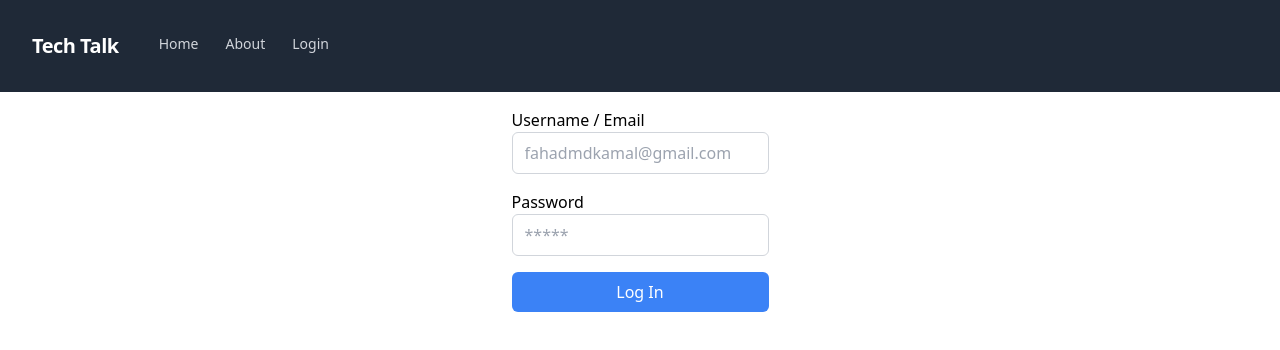
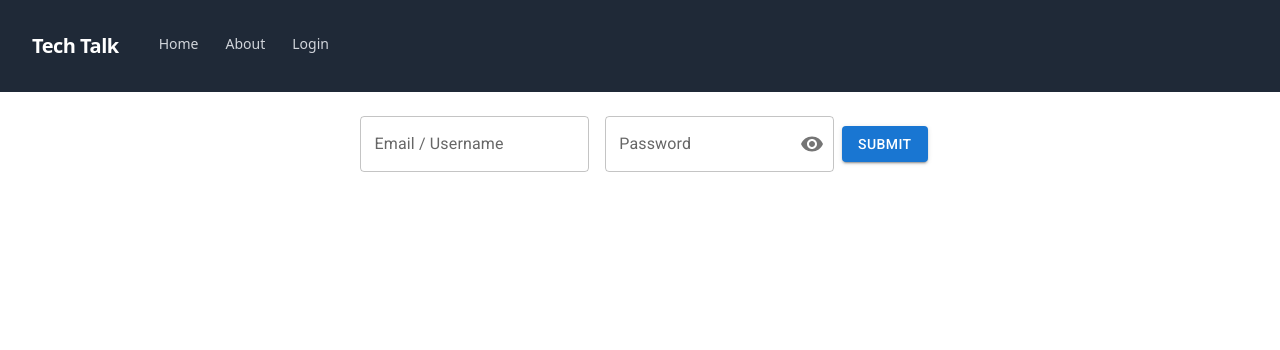
Before and after one commit to Fahad-Md-Kamal/Fiber-Blogs, a React (Vite) app in the folder blogs-spa/: page /login in a window 1280 px wide. Shown: the top 350 px of the page. Built offline with nearby package versions, Linux system fonts and the light colour scheme.

Commit message:
User Login API Integreated

```diff
--- a/blogs-spa/index.html
+++ b/blogs-spa/index.html
@@ -4,6 +4,10 @@
     <meta charset="UTF-8" />
     <link rel="icon" type="image/svg+xml" href="/pp.svg" />
     <meta name="viewport" content="width=device-width, initial-scale=1.0" />
+    <link rel="stylesheet" href="https://fonts.googleapis.com/css?family=Roboto:300,400,500,700&display=swap"/>
+    <link rel="stylesheet" href="https://fonts.googleapis.com/icon?family=Material+Icons"/>
+
+
     <title>FMK Blogs</title>
   </head>
   <body>
--- a/blogs-spa/package.json
+++ b/blogs-spa/package.json
@@ -10,6 +10,11 @@
     "preview": "vite preview"
   },
   "dependencies": {
+    "@emotion/react": "^11.11.0",
+    "@emotion/styled": "^11.11.0",
+    "@fontsource/roboto": "^4.5.8",
+    "@mui/icons-material": "^5.11.16",
+    "@mui/material": "^5.12.3",
     "react": "^18.2.0",
     "react-dom": "^18.2.0",
     "react-hook-form": "^7.43.9",
--- a/blogs-spa/src/index.css
+++ b/blogs-spa/src/index.css
@@ -1,6 +1,7 @@
 @tailwind base;
 @tailwind components;
 @tailwind utilities;
+
 
 
 nav {
--- a/blogs-spa/src/pages/authentications/Login.tsx
+++ b/blogs-spa/src/pages/authentications/Login.tsx
@@ -1,81 +1,69 @@
 import { useForm } from "react-hook-form";
 import { useNavigate } from "react-router-dom";
-import {
-  showFailureToaster,
-  showSuccessToaster,
-} from "../../components/Tosters";
+import { Button, IconButton, InputAdornment, InputLabel, OutlinedInput, TextField } from "@mui/material";
+import { loginApiService } from "../../services/authentication";
+import React, { useState } from "react";
+import Box from '@mui/material/Box';
+import FormControl from '@mui/material/FormControl';
+import Visibility from '@mui/icons-material/Visibility';
+import VisibilityOff from '@mui/icons-material/VisibilityOff';
+import { LoginFormInputs } from "../../types/authentication";
 
-type LoginFormInputs = {
-  username: string;
-  password: string;
-};
 
-function saveTokenToLocaStorage(token: string): boolean {
-  localStorage.setItem("blog-token", token);
-  localStorage.setItem("isLoggedin", "1");
-
-  return true;
-}
-
-function Login() {
+const Login: React.FC  = () => {
   const navigate = useNavigate();
   const { register, handleSubmit } = useForm<LoginFormInputs>();
-  let responseData: any;
+  const [showPassword, setShowPassword] = useState<boolean>(false);
+  const handleClickShowPassword = () => setShowPassword((show) => !show);
+  const handleMouseDownPassword = (event: React.MouseEvent<HTMLButtonElement>) => {
+    event.preventDefault();
+  };
 
   const onSubmit = async (data: LoginFormInputs) => {
-    try {
-      const response = await fetch("http://localhost:3000/login", {
-        method: "POST",
-        headers: {
-          "Content-Type": "application/json",
-          Authorization: "Bearer <insert JWT token here>",
-        },
-        body: JSON.stringify(data),
-      });
-      responseData = await response.json();
-      if (!response.ok) {
-        showFailureToaster(responseData.error);
-      } else if (saveTokenToLocaStorage(responseData.token)) {
-        showSuccessToaster("Logged in successfully");
-        navigate("/");
-      }
-    } catch (error) {
-      console.log(error);
-      showFailureToaster("Failed to login");
-    }
+    if (await loginApiService(data)){
+      navigate("/");
+    };
   };
 
   return (
-    <div className="flex justify-center items-center max-h-screen">
-      <form onSubmit={handleSubmit(onSubmit)} className="flex flex-col gap-4">
-        <div className="flex flex-col">
-          <label htmlFor="username">Username / Email</label>
-          <input
-            type="text"
-            id="username"
-            placeholder="fahadmdkamal@gmail.com"
-            {...register("username")}
-            className="border border-gray-300 rounded-md px-3 py-2"
+
+    <Box
+    onSubmit={handleSubmit(onSubmit)}
+    className="flex justify-center items-center max-h-screen"
+      component="form"
+      sx={{'& .MuiTextField-root': { m: 1, width: '25ch' }}}
+      noValidate
+      autoComplete="off"
+    >
+          <TextField
+          id="username"
+          label="Email / Username"
+          variant="outlined"
+          type="text" {...register("username")}
           />
-        </div>
-        <div className="flex flex-col">
-          <label htmlFor="password">Password</label>
-          <input
-            type="password"
-            placeholder="*****"
-            id="password"
+          <FormControl sx={{ m: 1, width: '25ch' }} variant="outlined">
+          <InputLabel htmlFor="outlined-adornment-password">Password</InputLabel>
+          <OutlinedInput
+            id="outlined-adornment-password"
+            type={showPassword ? 'text' : 'password'}
             {...register("password")}
-            className="border border-gray-300 rounded-md px-3 py-2"
+            endAdornment={
+              <InputAdornment position="end">
+                <IconButton
+                  aria-label="toggle password visibility"
+                  onClick={handleClickShowPassword}
+                  onMouseDown={handleMouseDownPassword}
+                  edge="end"
+                >
+                  {showPassword ? <VisibilityOff /> : <Visibility />}
+                </IconButton>
+              </InputAdornment>
+            }
+            label="Password"
           />
-        </div>
-        <button
-          type="submit"
-          className="bg-blue-500 text-white rounded-md px-4 py-2 hover:bg-blue-600"
-        >
-          Log In
-        </button>
-      </form>
-    </div>
+        </FormControl>
+      <Button type="submit" variant="contained">Submit</Button>
+      </Box>
   );
 }
 
--- /dev/null
+++ b/blogs-spa/src/services/authentication.ts
@@ -0,0 +1,40 @@
+import { showFailureToaster, showSuccessToaster } from "../components/Tosters";
+import { serializeResponseDataToUser } from "../types/authentication";
+
+const PostApi = async <T>(urlPath: string, data: T, token?: string): Promise<T> => {
+  try {
+    const response = await fetch(`http://localhost:3000/${urlPath}`, {
+      method: "POST",
+      headers: {
+        "Content-Type": "application/json",
+        Authorization: `Bearer ${token}`,
+      },
+      body: JSON.stringify(data),
+    });
+    let responseData = await response.json();
+    if (!response.ok) {
+      showFailureToaster(responseData.error);
+      return responseData;
+    }
+    return responseData;
+  } catch (error) {
+    showFailureToaster("Failed to login");
+  }
+  return {} as T;
+};
+
+export const loginApiService = async <T>(data: T): Promise<boolean> => {
+  const responseData = await PostApi("login/", data);
+  const responseUser = serializeResponseDataToUser(responseData);
+
+  const token = responseUser.token?.trim();
+
+  if (token) {
+    localStorage.setItem("blog-token", token);
+    localStorage.setItem("isLoggedin", "1");
+    showSuccessToaster("Logged in successfully");
+    return true;
+  }
+
+  return false;
+};
--- /dev/null
+++ b/blogs-spa/src/types/authentication.ts
@@ -0,0 +1,24 @@
+
+export type User = {
+  token?: string;
+  username: string;
+  email: string;
+  isSuperuser: boolean;
+  isActive: boolean;
+};
+
+export const serializeResponseDataToUser = (responseData: any): User => {
+  return {
+    token: responseData?.token || undefined,
+    username: responseData?.username || "",
+    email: responseData?.email || "",
+    isSuperuser: !!responseData?.is_super_user,
+    isActive: !!responseData?.is_active,
+  };
+};
+
+
+export type LoginFormInputs = {
+    username: string;
+    password: string;
+  };
```
Also changed, not shown: 2 other files (tests, documents, lock files or other folders).
